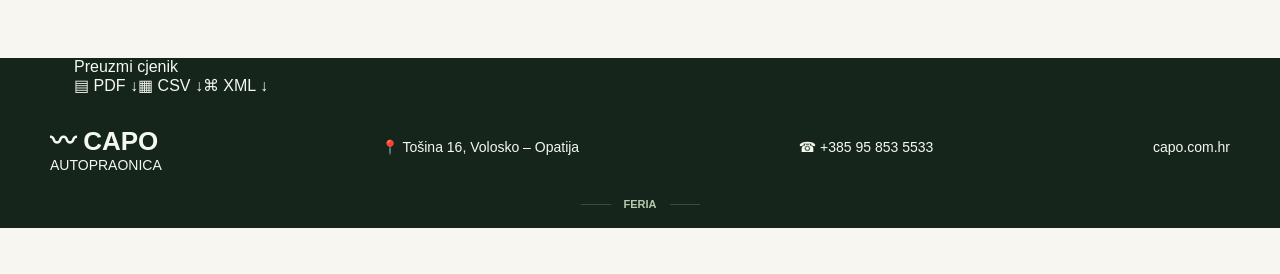
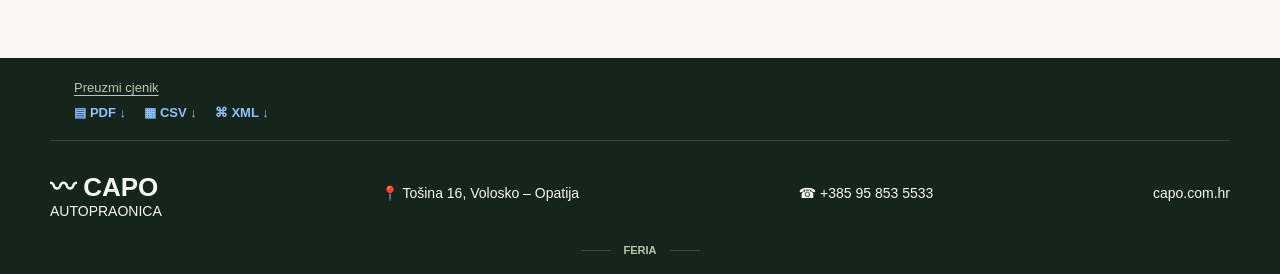
Before and after one commit to capoopatija-boop/capo-web, a plain HTML site: page index.html in a window 1280 px wide. Shown: the part 1851-2125 px from the top of the page. Before the commit the page ends 2079 px from the top, so only its background shows below. Drawn offline with Linux system fonts and the light colour scheme.

Commit message:
CAPO cjenik: style.css

```diff
--- a/style.css
+++ b/style.css
@@ -85,3 +85,6 @@ body{background:#f7f6f1;color:#1c2920}
 /* Thin lines framing the FERIA credit, matching BEX */
 .site-credit{display:flex;align-items:center;justify-content:center;gap:13px}
 .site-credit::before,.site-credit::after{content:"";display:block;width:30px;height:1px;background:#73847766;flex:none}
+
+/* Cjenik footer */
+.capo-dl{padding:20px 24px;border-bottom:1px solid #ffffff24}.capo-dl>a{font-size:13px;color:#b9caac;text-decoration:underline;text-underline-offset:3px}.capo-dl-icons{display:flex;flex-wrap:wrap;gap:18px;margin-top:9px}.capo-dl-icons a{font-size:13px;font-weight:700;color:#91c2fb}.capo-dl a:hover{color:white}.capo-cjenik{padding:40px 24px}.capo-overflow{overflow-x:auto;margin:20px 0}.capo-table{border-collapse:collapse;width:100%;min-width:680px;font-size:13px}.capo-table th,.capo-table td{border:1px solid #cbd4c4;padding:8px;text-align:center}.capo-table th:first-child{text-align:left}.capo-table thead{background:#e6eddf}.capo-table tbody tr:nth-child(even){background:#f0f3ec}.capo-table small{color:#647263}.capo-cjenik p{line-height:1.65}
```
